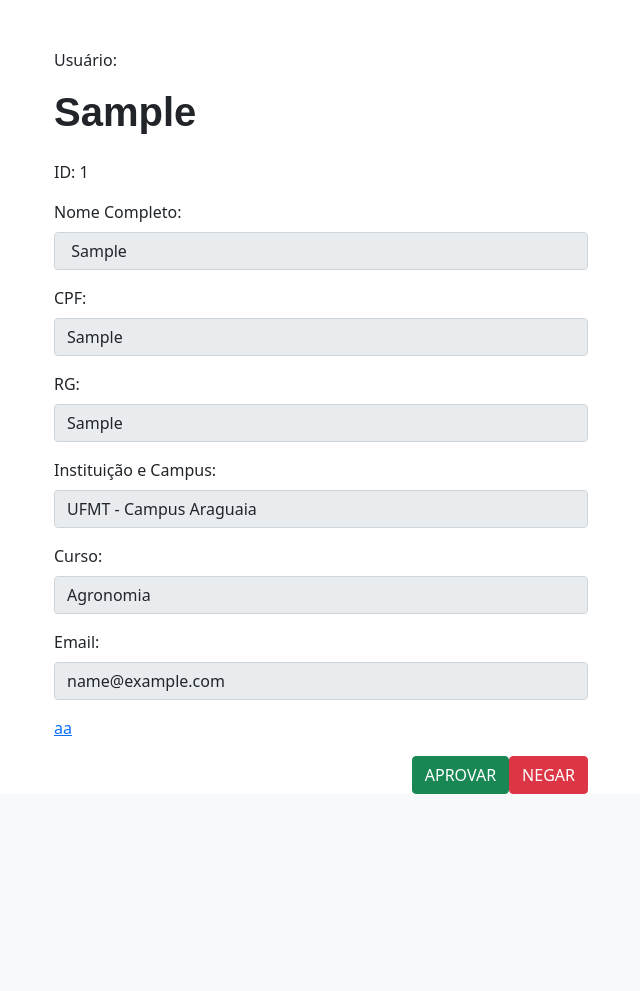
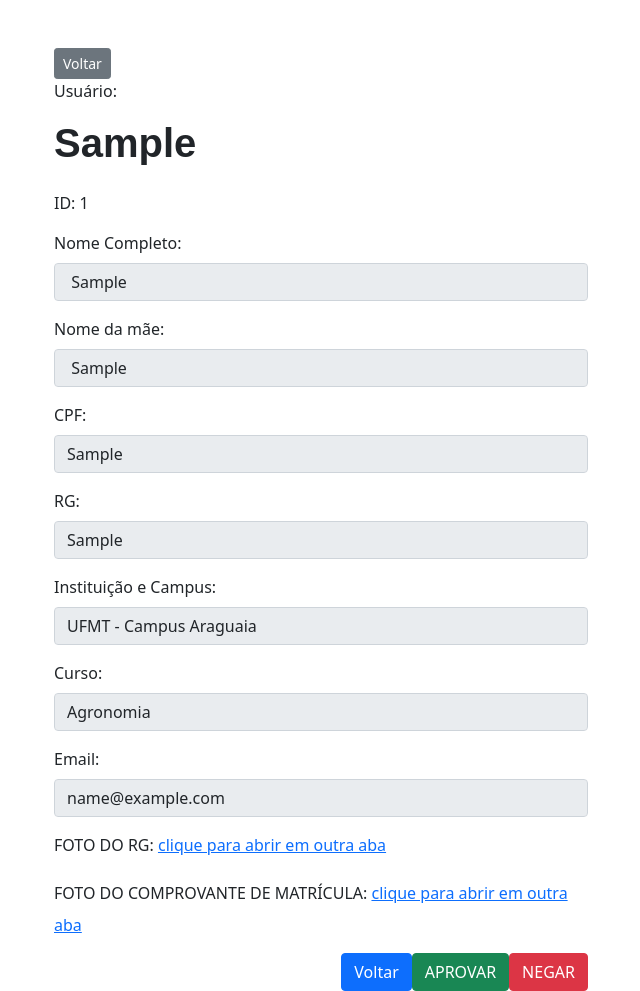
Before and after one commit to prg-valel/Projeto_Salt, a Django app: page /visual/1 in a window 1280 px wide. Shown: the part 98-1089 px from the top of the page, without its empty margins (319-959 px from the left). Before the commit the page ends 892 px from the top, so only its background shows below. Run offline with Django 5.2, Linux system fonts and the light colour scheme; a user stored in the database is signed in; tables that the repository leaves empty hold one stand-in row (values such as "Sample post").

Commit message:
finalizado  21/03/2024
dia 21/03/2024

```diff
--- a/projeto/myapp/templates/vision_admin.html
+++ b/projeto/myapp/templates/vision_admin.html
@@ -14,7 +14,7 @@
 <body>
     <nav class="navbar navbar-light bg-light">
         <div class="container-fluid">
-            <a class="navbar-brand" href="#">
+            <a class="navbar-brand" href="/plataform">
                 <img src="{% static 'logo.png' %}" width="50" height="56" class="d-inline-block align-text-top-center">
             </a>
             <div class="navbar-text mx-auto">
--- a/projeto/myapp/templates/vision_user.html
+++ b/projeto/myapp/templates/vision_user.html
@@ -87,7 +87,7 @@
                 <h3>Detalhes do Usuário</h3>
                 <div class="card" style="width: 18rem;">
                     <div class="card-body">
-                        <h1 class="card-title">{{user.first_name}}</h1>
+                        <h3 class="card-title">{{user.first_name}}</h3>
                         <div class="mb-1 fw-light fst-italic"><strong>CAMPUS E CURSO:
                             </strong>{{estudante.get_campus_display}}
                             - {{estudante.get_curso_display}}</div>
--- a/projeto/myapp/templates/visual.html
+++ b/projeto/myapp/templates/visual.html
@@ -5,6 +5,7 @@
 <div class="container mt-5">
     <div class="row justify-content-center">
         <div class="col-md-6">
+            <a href="/vision_admin" class="btn btn-secondary btn-sm">Voltar</a>
             <p>Usuário:</p>
             <h1 class="mb-4" style="font-family: 'Arial', sans-serif;"><strong> {{estudante.user.first_name}}</strong>
             </h1>
@@ -12,6 +13,11 @@
             <div class="mb-3">
                 <label for="nomecompleto" class="form-label">Nome Completo:</label>
                 <input type="text" class="form-control" id="nomecompleto" value=" {{estudante.user.first_name}}"
+                    readonly>
+            </div>
+            <div class="mb-3">
+                <label for="nomemae" class="form-label">Nome da mãe:</label>
+                <input type="text" class="form-control" id="nomecompleto" value=" {{estudante.mae}}"
                     readonly>
             </div>
             <div class="mb-3">
@@ -36,11 +42,18 @@
                 <input type="email" class="form-control" id="email" value="{{ estudante.email }}" readonly>
             </div>
             <div class="mb-3">
-                <a href="{{estudante.imgrg.url}}"  target="_blank" alt="Descrição da imagem">aa</a>
+                <label for="image" class="form-label">FOTO DO RG:</label>
+                <a href="{{estudante.imgrg.url}}"  target="_blank" alt="Descrição da imagem">clique para abrir em outra aba</a>
             </div>
+            <div class="mb-3">
+                <label for="image" class="form-label">FOTO DO COMPROVANTE DE MATRÍCULA:</label>
+                <a href="{{estudante.imgcomp.url}}"  target="_blank" alt="Descrição da imagem">clique para abrir em outra aba</a>
+            </div>
+            <div class="row mt-3">
                 <div class="col-md-20 d-flex justify-content-end">
-                    <a src="/aprovar/{{estudante.id}}" class="btn btn-success">APROVAR</a>
-                    <a src="/negar/{{estudante.id}}" class="btn btn-danger">NEGAR</a>
+                    <a href="/vision_admin" class="btn btn-primary">Voltar</a>
+                    <a href="/aprovar/{{estudante.id}}" class="btn btn-success">APROVAR</a>
+                    <a href="/negar/{{estudante.id}}" class="btn btn-danger">NEGAR</a>
                 </div>
             </div>
         </div>
--- a/projeto/myapp/views.py
+++ b/projeto/myapp/views.py
@@ -147,9 +147,8 @@ def cadastro_page(request):
         perfil.rg = rg
         perfil.campus = campus
         perfil.curso = curso
-        if 'imagem' in request.FILES.keys():
-            perfil.imgrg = request.FILES['imgrg']
-            perfil.imgcomp = request.FILES['imgcomp']
+        perfil.imgrg = request.FILES['imgrg']
+        perfil.imgcomp = request.FILES['imgcomp']
         perfil.save()
         return HttpResponseRedirect('/plataform')
     else:
```
Also changed, not shown: projeto/myapp/templates/cadastro.html (+8 -7 lines), README.md, projeto/myapp/static/icon_card.jpg (deleted).
